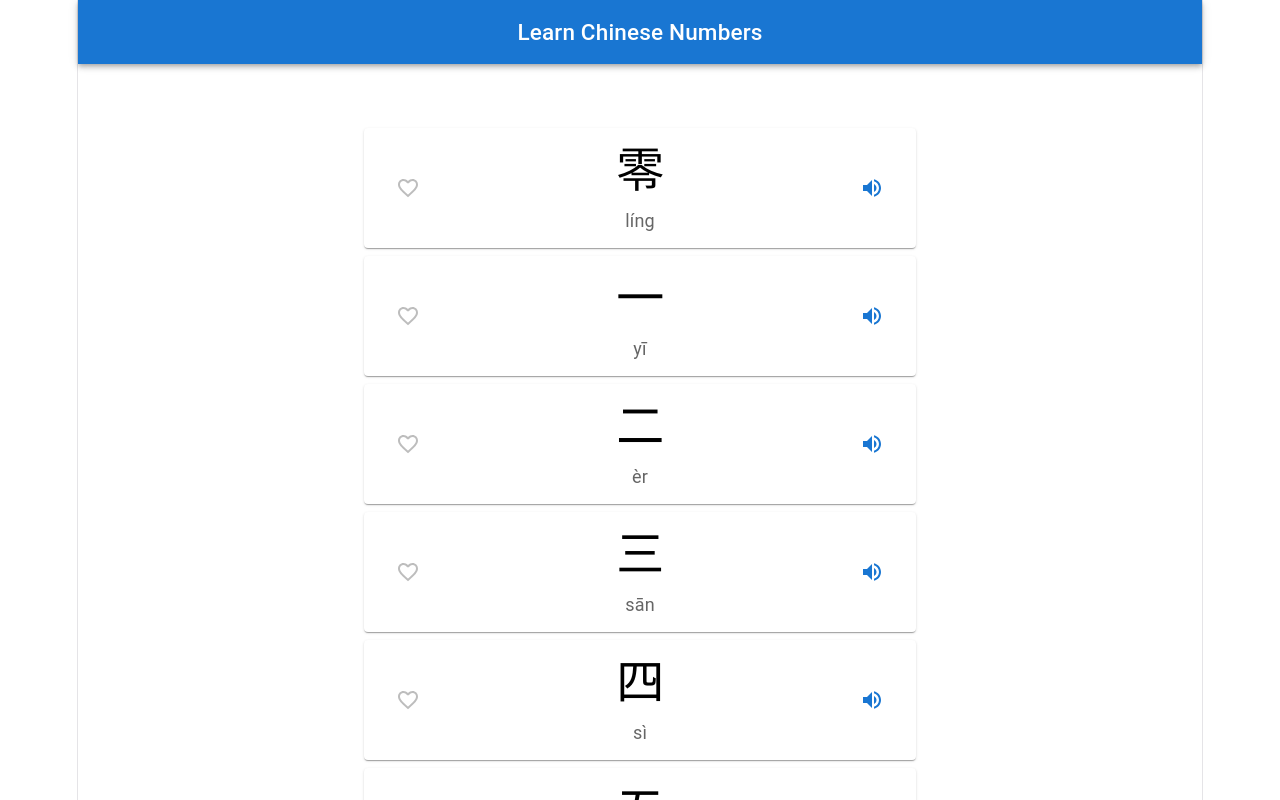
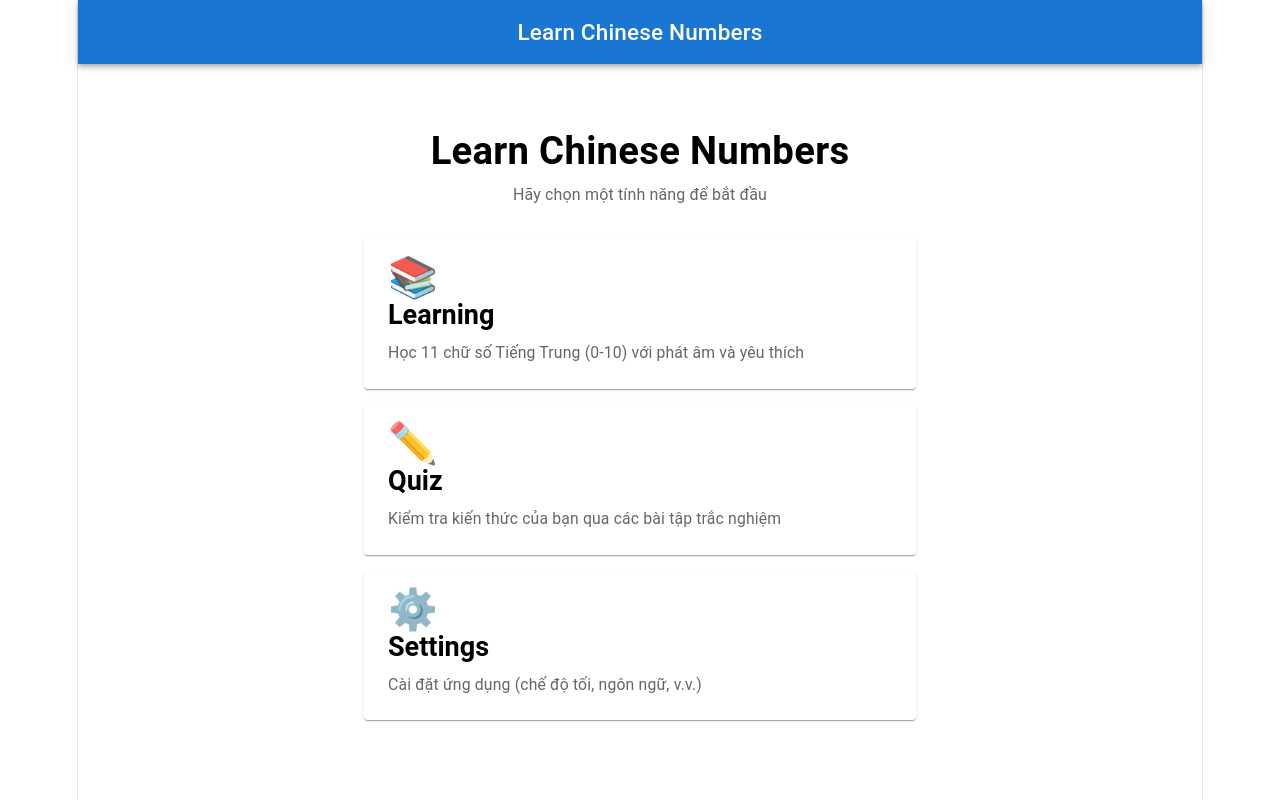
Before and after one commit to VietPam/chinese-learning, a React (Vite) app: page / in a window 1280 px wide. Before the commit this address led to /chinese-digits. Shown: the top 800 px of the page. Built offline with nearby package versions, Linux system fonts and the light colour scheme.

Commit message:
feat: Add home page with 3 feature cards (Learning, Quiz, Settings) + placeholder pages

```diff
--- a/src/App.jsx
+++ b/src/App.jsx
@@ -1,20 +1,25 @@
-import { BrowserRouter as Router, Routes, Route, Navigate } from 'react-router-dom';
+import { BrowserRouter as Router, Routes, Route } from 'react-router-dom';
 import { Provider } from 'react-redux';
 import store from './store/store';
 import { MainLayout } from './components/Layout/MainLayout';
+import { homeRoutes } from './features/home';
 import { chineseDigitsRoutes } from './features/chineseDigits';
+import { quizRoutes } from './features/quiz';
+import { settingsRoutes } from './features/settings';
 import './index.css';
 
 function App() {
+  // Combine all routes
+  const allRoutes = [...homeRoutes, ...chineseDigitsRoutes, ...quizRoutes, ...settingsRoutes];
+
   return (
     <Provider store={store}>
       <Router>
         <Routes>
           <Route element={<MainLayout />}>
-            {chineseDigitsRoutes.map((route) => (
+            {allRoutes.map((route) => (
               <Route key={route.path} path={route.path} element={route.element} />
             ))}
-            <Route path="/" element={<Navigate to="/chinese-digits" />} />
           </Route>
         </Routes>
       </Router>
--- /dev/null
+++ b/src/features/home/components/FeatureCard.jsx
@@ -0,0 +1,63 @@
+import { Card, CardContent, Typography, Box } from '@mui/material';
+import { useNavigate } from 'react-router-dom';
+
+export const FeatureCard = ({ id, title, description, path, icon }) => {
+  const navigate = useNavigate();
+
+  return (
+    <Card
+      onClick={() => navigate(path)}
+      sx={{
+        cursor: 'pointer',
+        mb: 2,
+        transition: 'all 0.3s ease',
+        '&:hover': {
+          elevation: 8,
+          transform: 'translateY(-8px)',
+          boxShadow: '0 12px 24px rgba(0, 0, 0, 0.15)',
+        },
+        minHeight: 140,
+        display: 'flex',
+        alignItems: 'center',
+      }}
+    >
+      <CardContent
+        sx={{
+          width: '100%',
+          p: 3,
+          display: 'flex',
+          flexDirection: 'column',
+          alignItems: 'flex-start',
+        }}
+      >
+        <Box
+          sx={{
+            fontSize: 40,
+            mb: 1,
+          }}
+        >
+          {icon}
+        </Box>
+        <Typography
+          variant="h5"
+          sx={{
+            fontWeight: 'bold',
+            mb: 1,
+            color: '#000',
+          }}
+        >
+          {title}
+        </Typography>
+        <Typography
+          variant="body2"
+          sx={{
+            color: '#666',
+            lineHeight: 1.5,
+          }}
+        >
+          {description}
+        </Typography>
+      </CardContent>
+    </Card>
+  );
+};
--- /dev/null
+++ b/src/features/home/data/features.js
@@ -0,0 +1,23 @@
+export const featuresData = [
+  {
+    id: 'learning',
+    title: 'Learning',
+    description: 'Học 11 chữ số Tiếng Trung (0-10) với phát âm và yêu thích',
+    path: '/chinese-digits',
+    icon: '📚',
+  },
+  {
+    id: 'quiz',
+    title: 'Quiz',
+    description: 'Kiểm tra kiến thức của bạn qua các bài tập trắc nghiệm',
+    path: '/chinese-digits-quiz',
+    icon: '✏️',
+  },
+  {
+    id: 'settings',
+    title: 'Settings',
+    description: 'Cài đặt ứng dụng (chế độ tối, ngôn ngữ, v.v.)',
+    path: '/settings',
+    icon: '⚙️',
+  },
+];
--- /dev/null
+++ b/src/features/home/index.js
@@ -0,0 +1,3 @@
+export { HomePage } from './pages/HomePage';
+export { FeatureCard } from './components/FeatureCard';
+export { homeRoutes } from './routes';
--- /dev/null
+++ b/src/features/home/pages/HomePage.jsx
@@ -0,0 +1,48 @@
+import { Container, Stack, Typography, Box } from '@mui/material';
+import { FeatureCard } from '../components/FeatureCard';
+import { featuresData } from '../data/features';
+
+export const HomePage = () => {
+  return (
+    <Box sx={{ py: 4 }}>
+      <Container maxWidth="sm">
+        {/* Header */}
+        <Box sx={{ mb: 4, textAlign: 'center' }}>
+          <Typography
+            variant="h4"
+            sx={{
+              fontWeight: 'bold',
+              mb: 1,
+              color: '#000',
+            }}
+          >
+            Learn Chinese Numbers
+          </Typography>
+          <Typography
+            variant="body1"
+            sx={{
+              color: '#666',
+              fontSize: 16,
+            }}
+          >
+            Hãy chọn một tính năng để bắt đầu
+          </Typography>
+        </Box>
+
+        {/* Features */}
+        <Stack spacing={0}>
+          {featuresData.map((feature) => (
+            <FeatureCard
+              key={feature.id}
+              id={feature.id}
+              title={feature.title}
+              description={feature.description}
+              path={feature.path}
+              icon={feature.icon}
+            />
+          ))}
+        </Stack>
+      </Container>
+    </Box>
+  );
+};
--- /dev/null
+++ b/src/features/home/routes.jsx
@@ -0,0 +1,8 @@
+import { HomePage } from './pages/HomePage';
+
+export const homeRoutes = [
+  {
+    path: '/',
+    element: <HomePage />,
+  },
+];
--- /dev/null
+++ b/src/features/quiz/index.js
@@ -0,0 +1,2 @@
+export { QuizPage } from './pages/QuizPage';
+export { quizRoutes } from './routes';
--- /dev/null
+++ b/src/features/quiz/pages/QuizPage.jsx
@@ -0,0 +1,16 @@
+import { Container, Typography, Box } from '@mui/material';
+
+export const QuizPage = () => {
+  return (
+    <Box sx={{ py: 4 }}>
+      <Container maxWidth="sm">
+        <Typography variant="h4" sx={{ fontWeight: 'bold', mb: 2 }}>
+          Quiz Mode
+        </Typography>
+        <Typography variant="body1" sx={{ color: '#666' }}>
+          Quiz feature coming soon... 🚀
+        </Typography>
+      </Container>
+    </Box>
+  );
+};
--- /dev/null
+++ b/src/features/quiz/routes.jsx
@@ -0,0 +1,8 @@
+import { QuizPage } from './pages/QuizPage';
+
+export const quizRoutes = [
+  {
+    path: '/chinese-digits-quiz',
+    element: <QuizPage />,
+  },
+];
--- /dev/null
+++ b/src/features/settings/index.js
@@ -0,0 +1,2 @@
+export { SettingsPage } from './pages/SettingsPage';
+export { settingsRoutes } from './routes';
--- /dev/null
+++ b/src/features/settings/pages/SettingsPage.jsx
@@ -0,0 +1,72 @@
+import { Container, Typography, Box, Stack, FormControlLabel, Switch } from '@mui/material';
+import { useState } from 'react';
+
+export const SettingsPage = () => {
+  const [darkMode, setDarkMode] = useState(false);
+
+  return (
+    <Box sx={{ py: 4 }}>
+      <Container maxWidth="sm">
+        <Typography variant="h4" sx={{ fontWeight: 'bold', mb: 3 }}>
+          Settings
+        </Typography>
+
+        <Stack spacing={2}>
+          {/* Dark Mode */}
+          <Box
+            sx={{
+              p: 2,
+              border: '1px solid #ddd',
+              borderRadius: 2,
+            }}
+          >
+            <FormControlLabel
+              control={
+                <Switch
+                  checked={darkMode}
+                  onChange={(e) => setDarkMode(e.target.checked)}
+                />
+              }
+              label="Dark Mode"
+            />
+            <Typography variant="body2" sx={{ color: '#666', mt: 1 }}>
+              (Feature coming soon)
+            </Typography>
+          </Box>
+
+          {/* Language */}
+          <Box
+            sx={{
+              p: 2,
+              border: '1px solid #ddd',
+              borderRadius: 2,
+            }}
+          >
+            <Typography sx={{ fontWeight: 'bold', mb: 1 }}>
+              Language
+            </Typography>
+            <Typography variant="body2" sx={{ color: '#666' }}>
+              (Coming soon)
+            </Typography>
+          </Box>
+
+          {/* About */}
+          <Box
+            sx={{
+              p: 2,
+              border: '1px solid #ddd',
+              borderRadius: 2,
+            }}
+          >
+            <Typography sx={{ fontWeight: 'bold', mb: 1 }}>
+              About
+            </Typography>
+            <Typography variant="body2" sx={{ color: '#666' }}>
+              Learn Chinese Numbers v1.0
+            </Typography>
+          </Box>
+        </Stack>
+      </Container>
+    </Box>
+  );
+};
--- /dev/null
+++ b/src/features/settings/routes.jsx
@@ -0,0 +1,8 @@
+import { SettingsPage } from './pages/SettingsPage';
+
+export const settingsRoutes = [
+  {
+    path: '/settings',
+    element: <SettingsPage />,
+  },
+];
```
